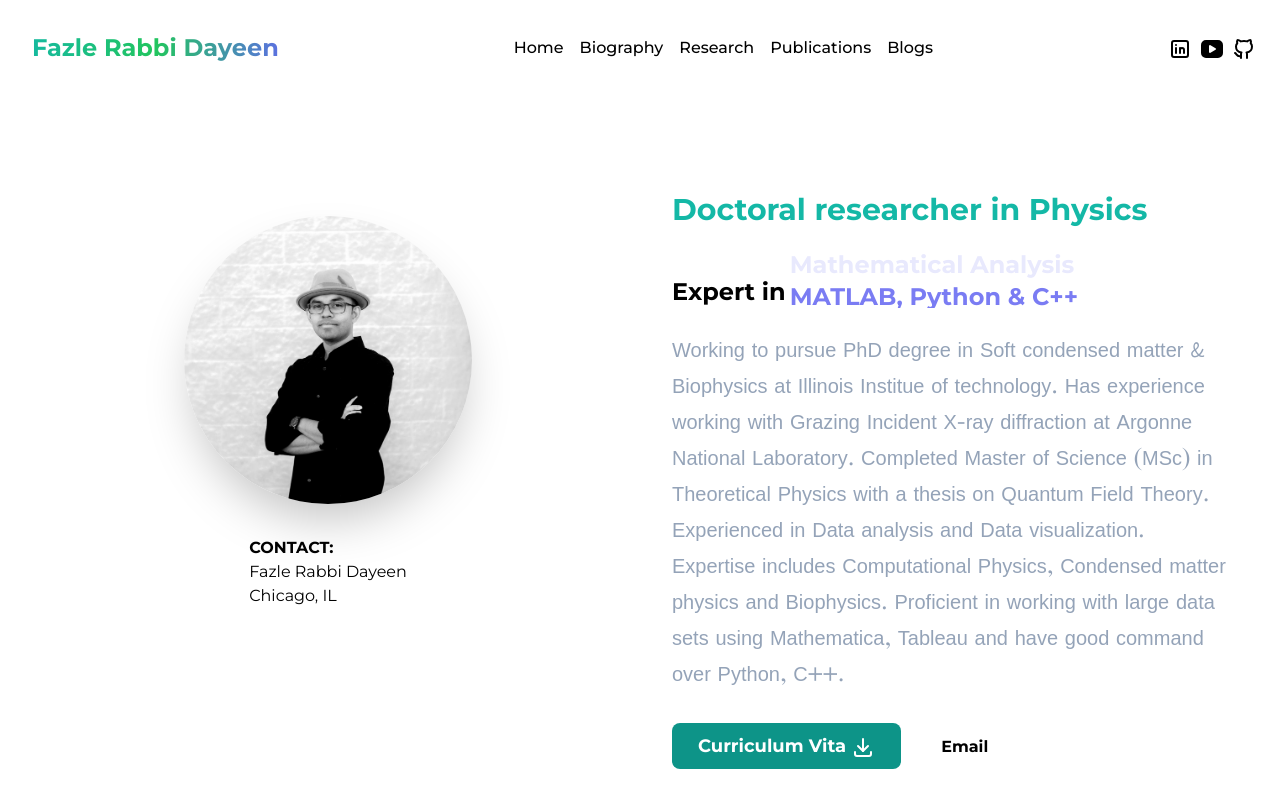
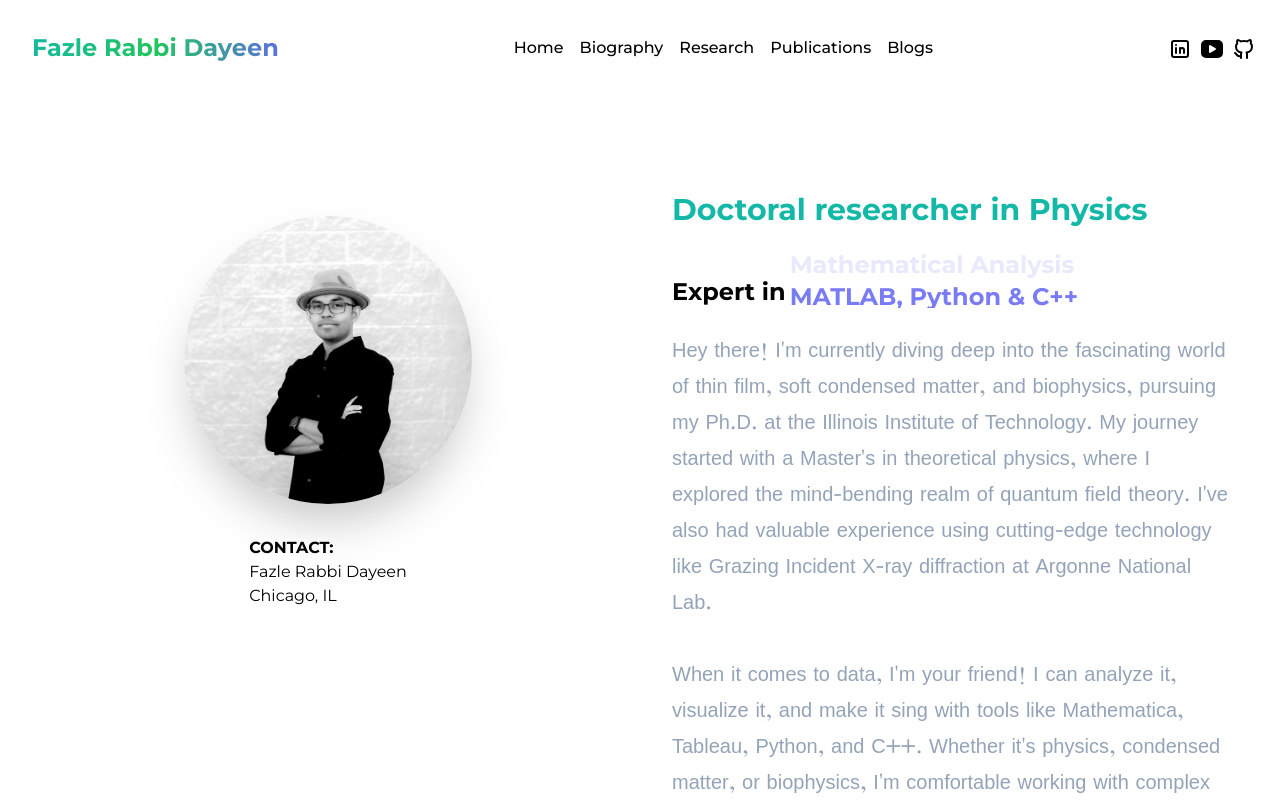
Before and after one commit to frdayeen/frdayeen.github.io, a Next.js app: page / in a window 1280 px wide. Shown: the top 800 px of the page. Built offline with nearby package versions, Linux system fonts and the light colour scheme.

Commit message:
Homepage

```diff
--- a/src/app/components/HomeComponents.tsx
+++ b/src/app/components/HomeComponents.tsx
@@ -39,7 +39,9 @@
   </div>
 
   <p lang="bn" className="pt-4 pb-10 mx-4 text-slate-400 text-xl leading-9 font-bodyText">
-  Working to pursue PhD degree in Soft condensed matter & Biophysics at Illinois Institue of technology. Has experience working with Grazing Incident X-ray diffraction at Argonne National Laboratory. Completed Master of Science (MSc) in Theoretical Physics with a thesis on Quantum Field Theory. Experienced in Data analysis and Data visualization. Expertise includes Computational Physics, Condensed matter physics and Biophysics. Proficient in working with large data sets using Mathematica, Tableau and have good command over Python, C++.
+  Hey there! I'm currently diving deep into the fascinating world of thin film, soft condensed matter, and biophysics, pursuing my Ph.D. at the Illinois Institute of Technology. My journey started with a Master's in theoretical physics, where I explored the mind-bending realm of quantum field theory. I've also had valuable experience using cutting-edge technology like Grazing Incident X-ray diffraction at Argonne National Lab.
+  <br/><br/>
+When it comes to data, I'm your friend! I can analyze it, visualize it, and make it sing with tools like Mathematica, Tableau, Python, and C++. Whether it's physics, condensed matter, or biophysics, I'm comfortable working with complex concepts and unraveling their secrets. So, if you have any big data challenges or just want to geek out about science, hit me up! I'm always excited to connect and learn more.
     </p>
     <Link href={"/Dayeen_CV.pdf"} target="_blank" download={true} className="bg-teal-600 text-white mx-4 p-2.5 px-6 rounded-lg text-lg font-bold font-Montserrat hover:bg-white hover:text-teal-600 border-2 border-solid border-transparent hover:border-teal-600">Curriculum Vita <svg xmlns="http://www.w3.org/2000/svg" className=" inline-block icon icon-tabler icon-tabler-download" width="24" height="24" viewBox="0 0 24 24" strokeWidth="2" stroke="currentColor" fill="none" strokeLinecap="round" strokeLinejoin="round"><path stroke="none" d="M0 0h24v24H0z" fill="none"/><path d="M4 17v2a2 2 0 0 0 2 2h12a2 2 0 0 0 2 -2v-2" /><path d="M7 11l5 5l5 -5" /><path d="M12 4l0 12" /></svg></Link>
     <Link href={"mailto:fdayeen@hawk.iit.edu"} target="_blank" className={`font-Montserrat font-bold ml-6 relative after:bg-teal-600 after:absolute after:h-1 after:w-0  after:top-6 after:left-0 hover:after:w-full after:transition-all after:duration-300 cursor-pointer`}>Email</Link>
```
